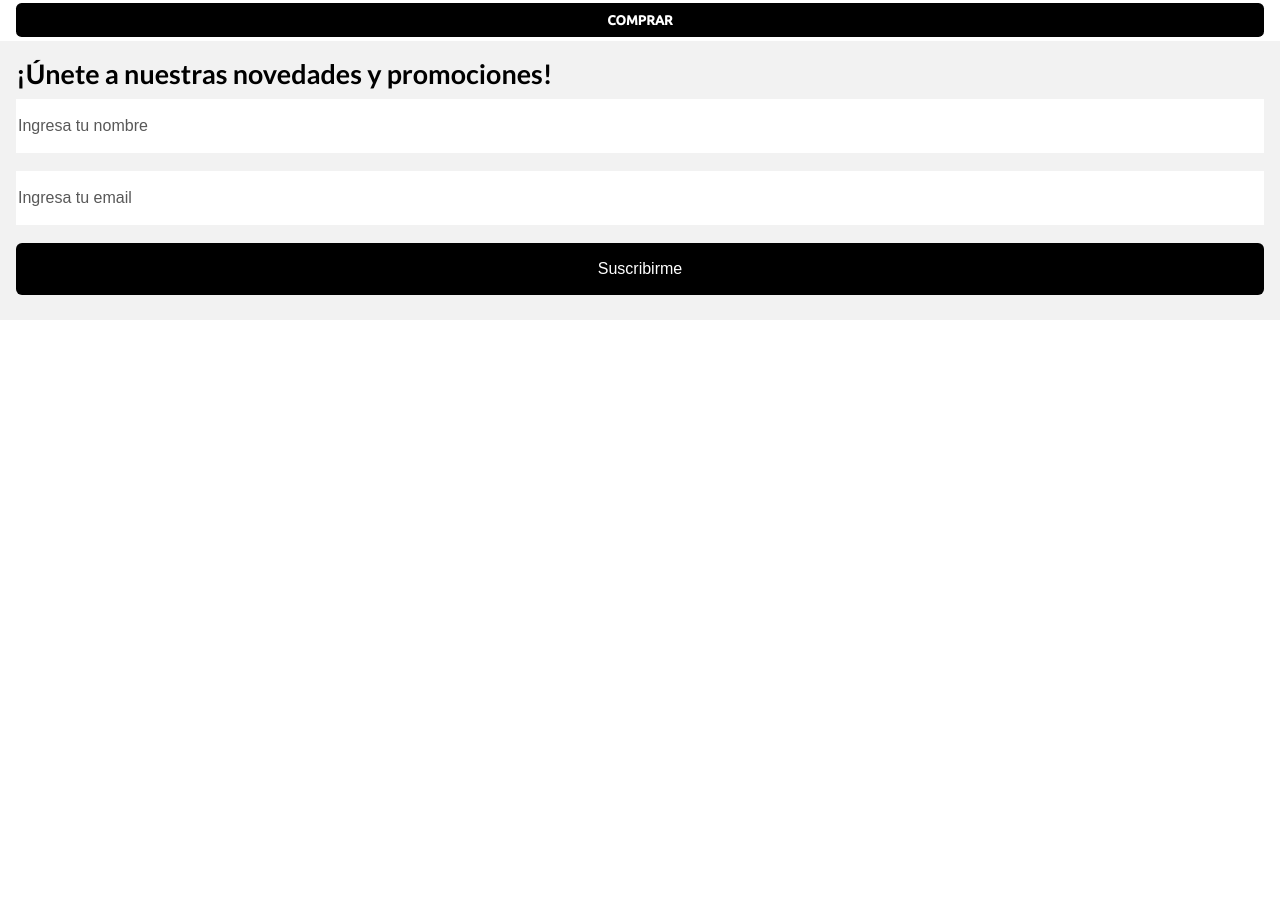
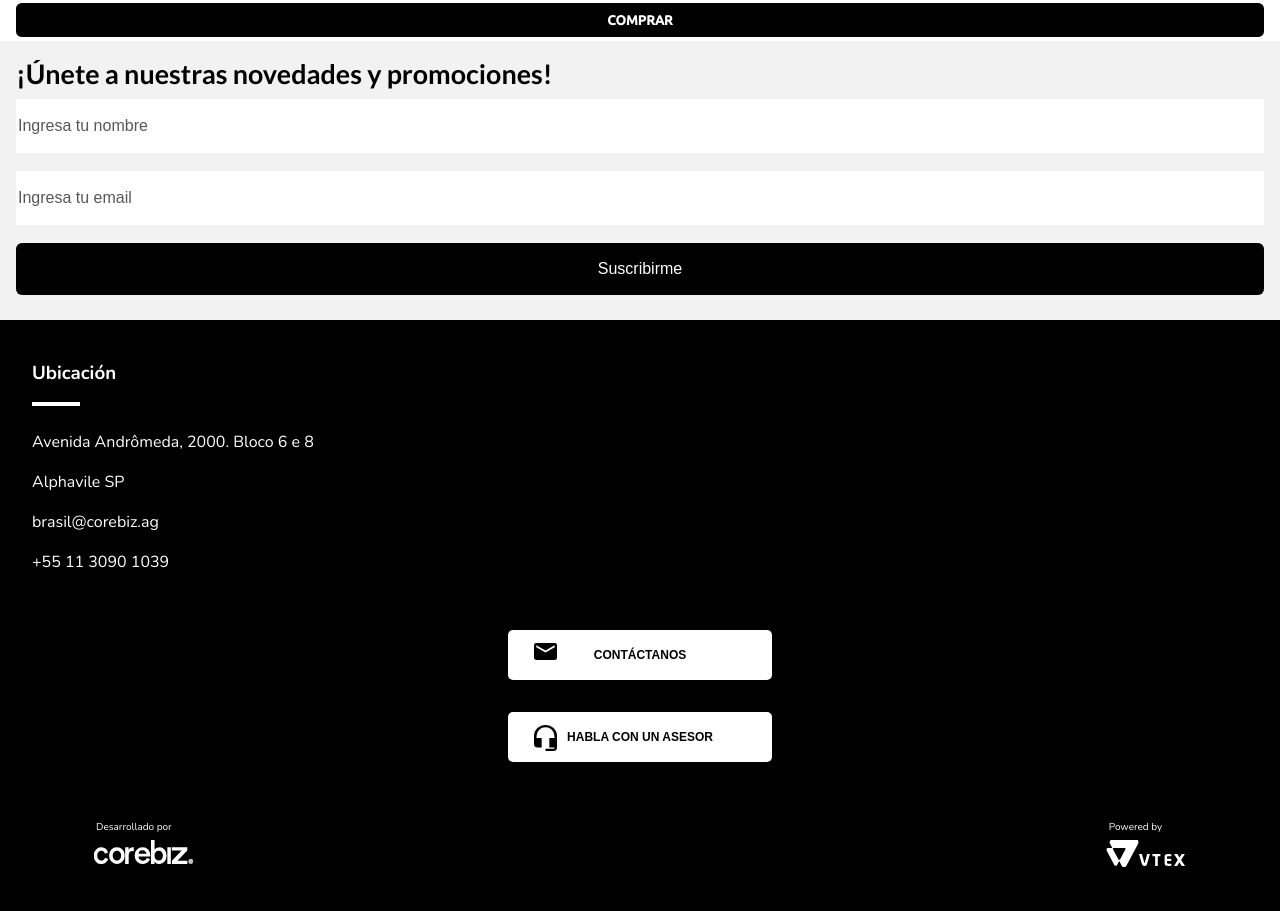
Before and after one commit to rodolfodom/testFrontEndCorebiz, a website with bundled scripts: page public/index.html in a window 1280 px wide. Shown: the part 807-1718 px from the top of the page. Before the commit the page ends 1127 px from the top, so only its background shows below. Built offline with nearby package versions, Linux system fonts and the light colour scheme; files whose address does not match are found by name.

Commit message:
feat/footer: I finished footer section

```diff
--- a/public/index.html
+++ b/public/index.html
@@ -176,6 +176,33 @@
             </form>
         </section>
     </main>
+    <footer>
+        <h3>Ubicación</h3>
+        <div class="bar"></div>
+        <address>
+            Avenida Andrômeda, 2000. Bloco 6 e 8<br>Alphavile SP<br>brasil@corebiz.ag<br>+55 11 3090 1039
+        </address>
+        <div class="buttons">
+            <button> <img src="./assets/img/Icon-mail.svg"><span>CONTÁCTANOS</span></button>
+            <button><img src="./assets/img/icons-contact.svg"> <span>HABLA CON UN ASESOR</span></button>
+        </div>
+        <div class="credits">
+            <div>
+                <p class="legend">Desarrollado por</p>
+                <img class="corebiz-logo" src="./assets/img/site-logo-corebiz-preto-cinza.svg" alt="logo corebiz">
+            </div>
+            <div>
+                <p class="legend">Powered by</p>
+                <div class="vtex-logo">
+                    <img src="./assets/img/logo-vtex.svg" alt="logo VTEX">
+                    <img src="./assets/img/V-vtex.svg">
+                    <img src="./assets/img/T-vtex.svg">
+                    <img src="./assets/img/E-vtex.svg">
+                    <img src="./assets/img/X-vtex.svg">
+                </div>
+            </div>
+        </div>
+    </footer>
     <template id="productCard">
         <div class="content">
             <div class="product-img">
--- a/public/style.css
+++ b/public/style.css
@@ -256,3 +256,74 @@ header {
   border-radius: 6px;
   outline: none;
 }
+
+/* ************* footer ***************** */
+
+footer {
+  background-color: var(--color-black);
+  color: var(--color-white);
+  padding: 1.5rem 2rem;
+  display: flex;
+  flex-direction: column;
+}
+
+footer > * {
+  margin: 1rem 0;
+}
+
+footer .bar {
+  background-color: var(--color-white);
+  margin: 0;
+}
+
+footer address {
+  line-height: 2.5rem;
+  font-style: normal;
+}
+
+footer .buttons {
+  align-self: center;
+  display: flex;
+  flex-direction: column;
+}
+
+footer button {
+  position: relative;
+  background-color: var(--color-white);
+  border-radius: 5px;
+  border: none;
+  display: flex;
+  align-items: center;
+  justify-content: center;
+  font-size: 0.75rem;
+  font-weight: 600;
+  width: 16.5rem;
+  height: 3.125rem;
+  margin: 1rem 0;
+}
+
+footer button img {
+  position: absolute;
+  top: 25%;
+  left: 10%;
+}
+
+footer .credits {
+  display: flex;
+  justify-content: space-between;
+  padding: 0 4rem;
+}
+
+footer .legend {
+  font-size: 0.625rem;
+  margin-bottom: 0.5rem;
+}
+
+.vtex-logo *{
+  transform: scale(1.2);
+}
+
+.corebiz-logo {
+  transform: scale(1.2);
+  margin-left: 0.4rem;
+}
```
Also changed, not shown: public/assets/img/V-vtex.svg (renamed from public/assets/img/V-vitex.svg).
